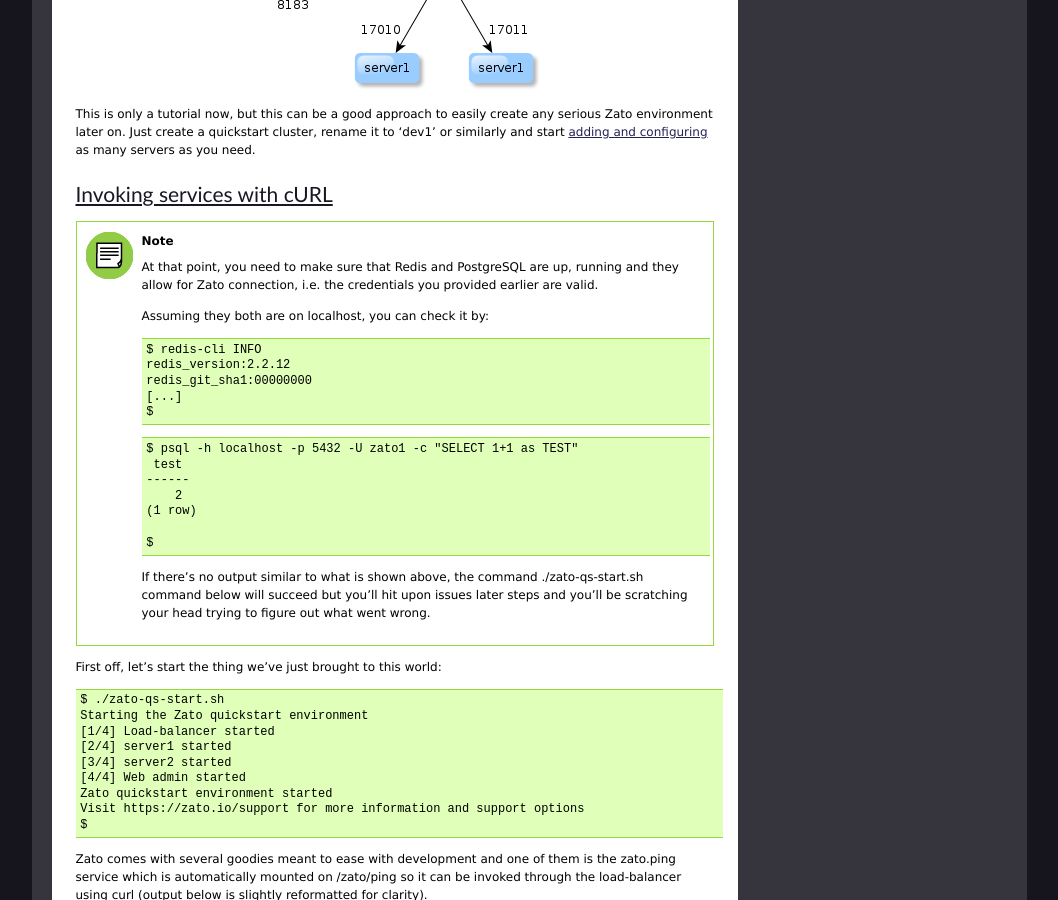
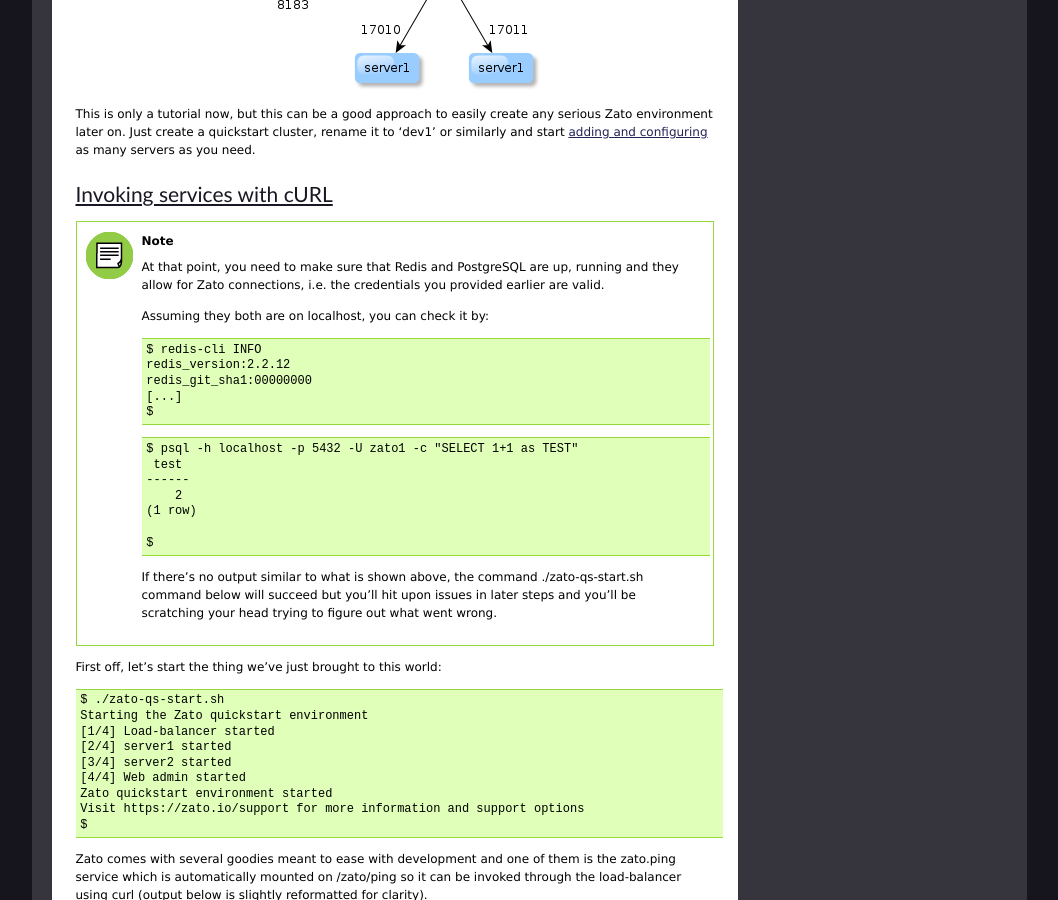
Before and after one commit to rfdiazpr/zato-docs, a Sphinx documentation site: the page built from sphinx/tutorial/01.txt, in a window 1280 px wide and 900 px high, scrolled down 3425 px. Shown: the whole window, without its empty margins (111-1169 px from the left). Built offline with Sphinx 7.4.7, drawn with Linux system fonts in a browser that asks for light colours.

Commit message:
Fixed style

```diff
--- a/sphinx/tutorial/01.txt
+++ b/sphinx/tutorial/01.txt
@@ -237,7 +237,7 @@
 .. note ::
 
   At that point, you need to make sure that Redis and PostgreSQL are up,
-  running and they allow for Zato connection, i.e. the credentials you provided
+  running and they allow for Zato connections, i.e. the credentials you provided
   earlier are valid.
 
   Assuming they both are on localhost, you can check it by:
@@ -262,7 +262,7 @@
 
   If there's no output similar to what is shown above, the command
   ./zato-qs-start.sh command below will succeed but you'll hit upon
-  issues later steps and you'll be scratching your head trying to figure out
+  issues in later steps and you'll be scratching your head trying to figure out
   what went wrong.
 
 First off, let's start the thing we've just brought to this world:
```
